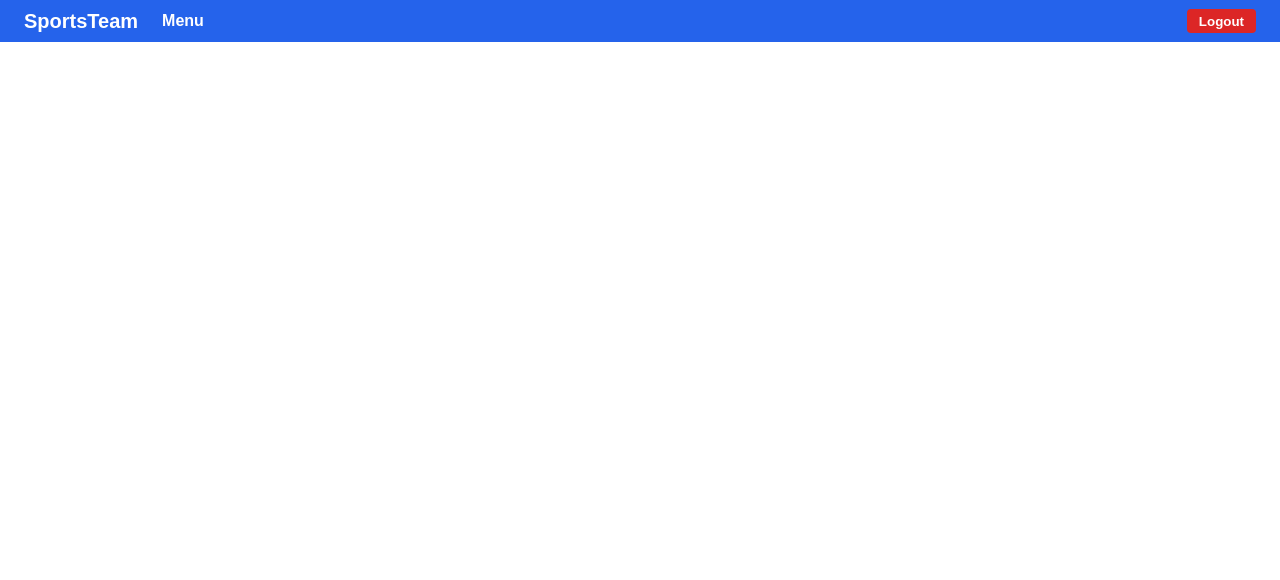
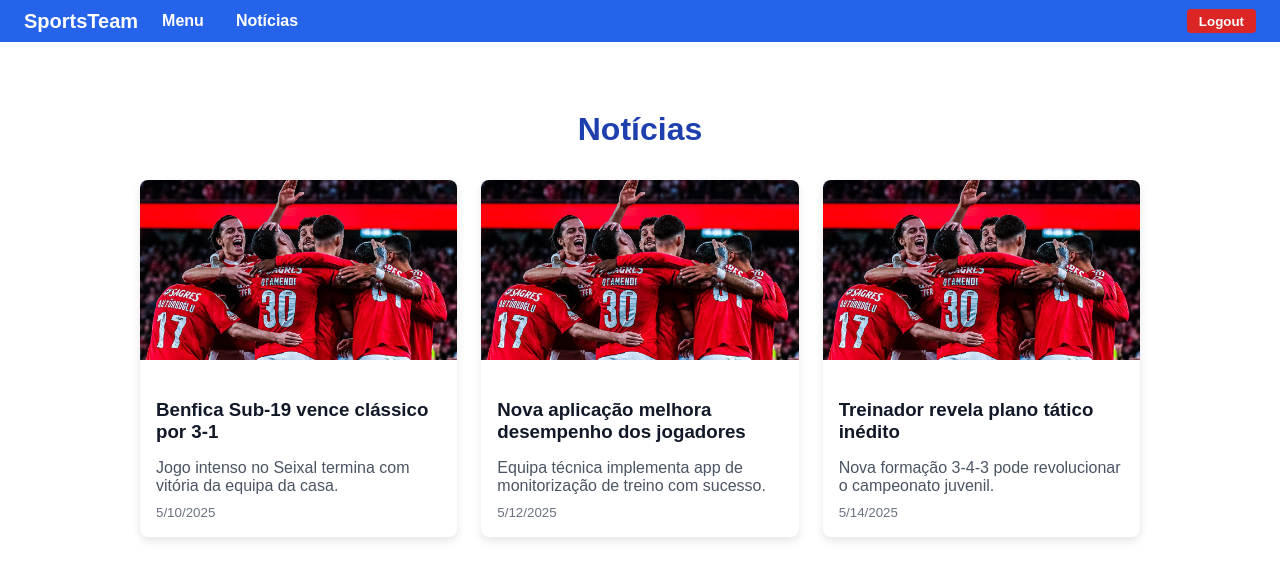
Before and after one commit to ihammadasghar/sports-team-management-tool, a React (Create React App) app in the folder SportTeamManagementTool/frontend/: page /news in a window 1280 px wide. Shown: the top 580 px of the page. Built offline with nearby package versions, Linux system fonts and the light colour scheme.

Commit message:
news page added (front-end)

```diff
--- a/SportTeamManagementTool/frontend/src/App.js
+++ b/SportTeamManagementTool/frontend/src/App.js
@@ -7,6 +7,7 @@
 import TeamDetails from './pages/TeamDetails';
 import PublicationDetails from './pages/PublicationDetails';
 import Navbar from "./components/Navbar";
+import News from './pages/News';
 
 function App() {
   return (
@@ -16,6 +17,7 @@
       <Routes>
         <Route path="/Login" element={<Login />} />
         <Route path="/" element={<Dashboard />} />
+          <Route path="/news" element={<News />} />
         <Route path="/publications/newpublication" element={<NewPublication />} />
           <Route path="/games/newgame" element={<NewGame />} />
            <Route path="/teams/:id" element={<TeamDetails />} />
--- a/SportTeamManagementTool/frontend/src/components/Navbar.jsx
+++ b/SportTeamManagementTool/frontend/src/components/Navbar.jsx
@@ -26,6 +26,7 @@
           SportsTeam
         </Link>
         <Link to="/" className="navbar-link">Menu</Link>
+        <Link to="/news" className="navbar-link">Notícias</Link>
 
         {/* Links que precisam do userId */}
         {userId && (
--- /dev/null
+++ b/SportTeamManagementTool/frontend/src/pages/News.css
@@ -0,0 +1,54 @@
+.news-container {
+  max-width: 1000px;
+  margin: 2rem auto;
+  padding: 1rem;
+  font-family: Arial, sans-serif;
+}
+
+.news-container h1 {
+  text-align: center;
+  margin-bottom: 2rem;
+  color: #1e40af;
+}
+
+.news-grid {
+  display: grid;
+  grid-template-columns: repeat(auto-fit, minmax(280px, 1fr));
+  gap: 1.5rem;
+}
+
+.news-card {
+  background-color: #fff;
+  border-radius: 0.5rem;
+  box-shadow: 0 4px 10px rgba(0,0,0,0.1);
+  overflow: hidden;
+  transition: transform 0.2s ease;
+}
+
+.news-card:hover {
+  transform: scale(1.02);
+}
+
+.news-card img {
+  width: 100%;
+  height: 180px;
+  object-fit: cover;
+}
+
+.news-content {
+  padding: 1rem;
+}
+
+.news-content h3 {
+  margin-bottom: 0.5rem;
+  color: #111827;
+}
+
+.news-content p {
+  color: #4b5563;
+  margin-bottom: 0.5rem;
+}
+
+.news-content small {
+  color: #6b7280;
+}
--- /dev/null
+++ b/SportTeamManagementTool/frontend/src/pages/News.jsx
@@ -0,0 +1,48 @@
+import './News.css';
+import newsBenfica from '../assets/BenficaNews.jpg';
+
+const fakeNews = [
+  {
+    id: 1,
+    title: "Benfica Sub-19 vence clássico por 3-1",
+    description: "Jogo intenso no Seixal termina com vitória da equipa da casa.",
+    image: newsBenfica,
+    date: "2025-05-10",
+  },
+  {
+    id: 2,
+    title: "Nova aplicação melhora desempenho dos jogadores",
+    description: "Equipa técnica implementa app de monitorização de treino com sucesso.",
+    image: newsBenfica,
+    date: "2025-05-12",
+  },
+  {
+    id: 3,
+    title: "Treinador revela plano tático inédito",
+    description: "Nova formação 3-4-3 pode revolucionar o campeonato juvenil.",
+    image: newsBenfica,
+    date: "2025-05-14",
+  },
+];
+
+function News() {
+  return (
+    <div className="news-container">
+      <h1>Notícias</h1>
+      <div className="news-grid">
+        {fakeNews.map((news) => (
+          <div key={news.id} className="news-card">
+            <img src={news.image} alt={news.title} />
+            <div className="news-content">
+              <h3>{news.title}</h3>
+              <p>{news.description}</p>
+              <small>{new Date(news.date).toLocaleDateString()}</small>
+            </div>
+          </div>
+        ))}
+      </div>
+    </div>
+  );
+}
+
+export default News;
```
Also changed, not shown: SportTeamManagementTool/frontend/src/assets/BenficaNews.jpg (added).
